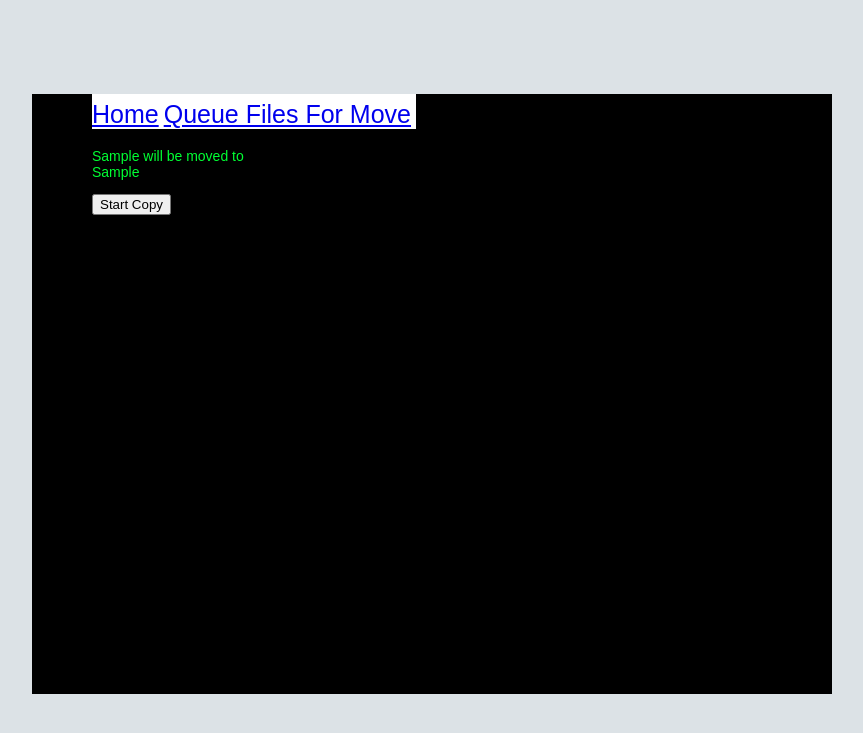
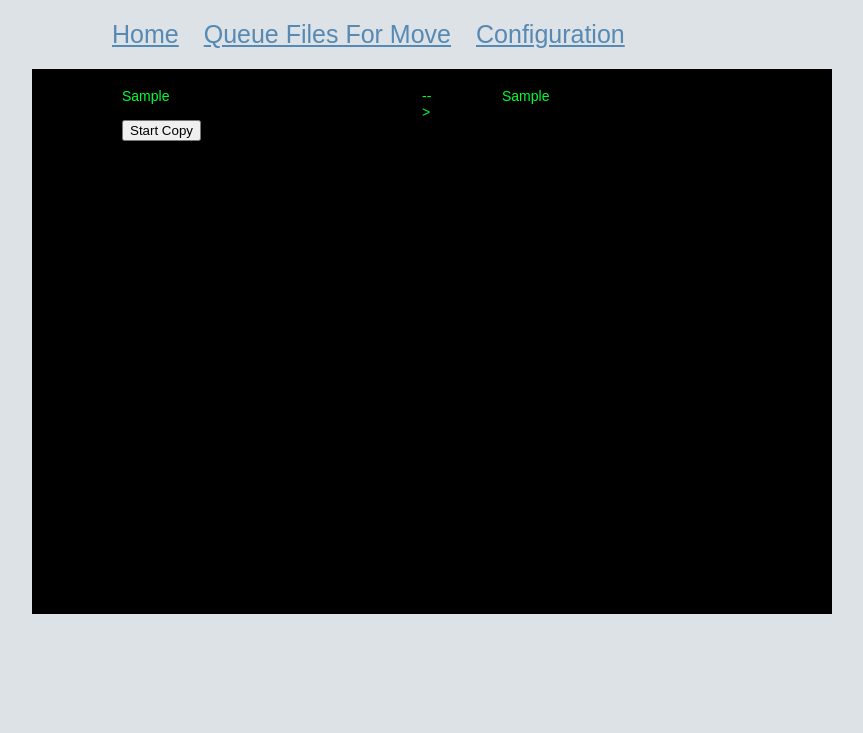
Before and after one commit to RC1140/fslm, a Django app: template spacemanager/templates/dataToBeMoved.html in a window 1280 px wide. Shown: the top 733 px of the page, without its empty margins (208-1071 px from the left). Run offline with Django 3.2, Linux system fonts and the light colour scheme; the template is opened without the code that fills it: most values are stand-ins (such as "Sample title", 1, 10 or a date in 2020); some web fonts are replaced.

Commit message:
Some changes to the move method, fixed free space calculations, and more cosmetic changes

```diff
--- a/spacemanager/admin.py
+++ b/spacemanager/admin.py
@@ -5,4 +5,4 @@ admin.site.register(Drive,DriveAdmin)
 admin.site.register(MediaType,MediaTypeAdmin)
 admin.site.register(Folder,FolderAdmin)
 admin.site.register(FolderType,FolderTypeAdmin)
-admin.site.register(MoveQueueItem)
+admin.site.register(MoveQueueItem, MoveQueueItemAdmin)
--- a/spacemanager/models.py
+++ b/spacemanager/models.py
@@ -34,7 +34,7 @@ class Folder(models.Model):
     Path=models.CharField(max_length=1024, default='')
 
 class MoveQueueItem(models.Model):
-    ''' MoveItemQueue is used to indicate any folders that need to be moved
+    ''' MoveQueueItem is used to indicate any folders that need to be moved
         Decided not to use the celery tables as they are not
         dependable (they require the events be turned on and
         this can be easily forgotten) '''
@@ -58,3 +58,6 @@ class FolderTypeAdmin(admin.ModelAdmin):
 class MediaTypeAdmin(admin.ModelAdmin):
     search_fields = ['Name']
     list_display = ('Name','id')
+class MoveQueueItemAdmin(admin.ModelAdmin):
+    search_fields = ['SourceFolder']
+    list_display = ('id','SourceFolder')
--- a/spacemanager/static/css/style.css
+++ b/spacemanager/static/css/style.css
@@ -11,8 +11,17 @@ h1 { font-family: 'Lekton',arial,serif;font-size:22px;padding:0px;margin:0;}
 #header
 {
 	width:100%;
-	height:80px;
+	height:0px;
 	background-color:#DCE2E6;
+}
+
+a, a:visited
+{
+    color:#5689B3;
+}
+a:hover
+{
+    color:#89B356;
 }
 #bodyholder
 {
@@ -20,6 +29,7 @@ h1 { font-family: 'Lekton',arial,serif;font-size:22px;padding:0px;margin:0;}
 	margin:0 auto;
 	background-color: #000000;
     color: #00ff33;
+    /*color: #89B356;*/
 }
 #content
 {
@@ -29,16 +39,29 @@ h1 { font-family: 'Lekton',arial,serif;font-size:22px;padding:0px;margin:0;}
 #innercontent
 {
 	padding-left:30px; padding-right:30px;
+    height:545px;
+    overflow:auto;
 }
 #drives
 {
     position:relative;
     top:100px;
-	height:600px;
+	height:500px;
 	width:300px;
 	float:left;
 }
+div.left, div.mid
+{
+    float:left;
+}
+div.right
+{
+    float:right;
+}
+div.left { width:300px; }
+div.mid { width:15px; padding:left:5px; padding-right:5px; }
+div.right{ width:300px;}
 ul { list-style:none;padding:0;  }
 ul li { padding-top:5px; }
-.menu li { float: left; font-size:25px; padding-right:5px;line-height:30px;color:white;background-color:white;}
-.menu { height:35px; width:100%; }
+.menu li { float: left; font-size:25px; padding-left:20px;padding-right:5px;line-height:30px;color:white;background-color:#DCE2E6;}
+.menu { height:55px; width:800px; background-color:#DCE2E6;}
--- a/spacemanager/static/js/main.js
+++ b/spacemanager/static/js/main.js
@@ -38,7 +38,7 @@ drives : {
     drawXPadding: 10,
     drawYPadding: 10,
 	drawHeight: 40,
-	drawWidth: 100,
+	drawWidth: 300,
     drawFontSize:12,
 	drawColour:'#efefef'
 },
--- a/spacemanager/templates/dataToBeMoved.html
+++ b/spacemanager/templates/dataToBeMoved.html
@@ -14,11 +14,11 @@
         <ul>
             {% for folder in folders %}
                 <li>
-                    {{ folder.SourceFolder }} will be moved to <br/>
-                    {{ folder.DestFolder }}
+                    <div class="left" >{{ folder.SourceFolder }} </div> <div class="mid">--></div><div class="right">{{ folder.DestFolder }}</div>
                 </li>
             {% endfor %}
         </ul>
+        <br clear="all"/>
         <input type="submit" value="Start Copy"/>
     </form>
 {% endblock %}
--- a/spacemanager/templates/master.html
+++ b/spacemanager/templates/master.html
@@ -10,13 +10,14 @@
 </head>
 <body>
 <div id="drives"><img src="/static/images/ajax-loader.gif" id="loader" alt="loading"/></div>
-<div id="header"></div>
+<!--<div id="header"></div>-->
 <div id="bodyholder">
     <div id="content">
         <div class="menu">
             <ul>
                 <li><a href="/">Home </a></li>
                 <li><a href="/move/">Queue Files For Move</a></li>
+                <li><a href="/admin">Configuration</a></li>
             </ul>
         </div>
 	<div id="innercontent">
--- a/spacemanager/templates/stats.html
+++ b/spacemanager/templates/stats.html
@@ -11,8 +11,9 @@
         <li>Path: {{ drive.Path}}</li>
         <li>Type: {{ drive.Type}}</li>
         <li>Is Over Max Usage: {{isOver}}</li>
+
+        <li>Over By: {{overBy}}</li>
         {% if isOver %}
-        <li>Over By: {{overBy}}</li>
         {% endif %}
         <li>MaxUsagePercentage: {{ drive.MaxUsagePercentage}}</li>
         <li>DumpPreference: {{ drive.DumpPreference}}</li>
```
Also changed, not shown: settings.py (+6 -2 lines), spacemanager/views.py (+82 -39 lines).
